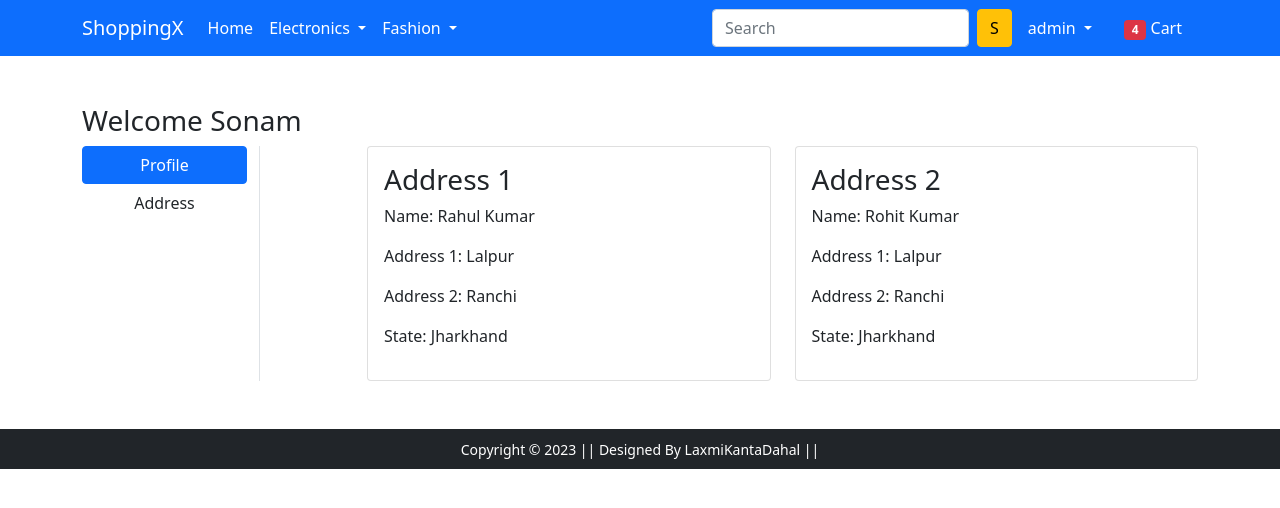
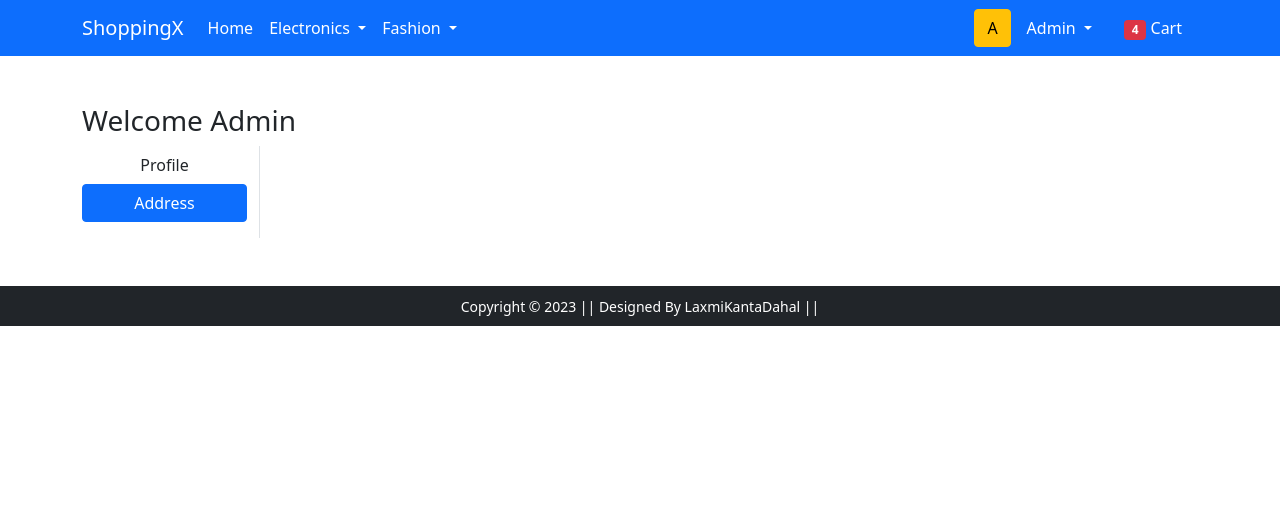
Before and after one commit to pratik213/EcommerceDjango, a Django app: page /address/ in a window 1280 px wide. Shown: the top 508 px of the page. Run offline with Django 4.2, Linux system fonts and the light colour scheme; a user stored in the database is signed in; data comes from the database, SQL or seed files in the repository; both versions use the stored data as it was after the commit; some libraries are stand-ins or nearby versions.

Commit message:
Completed User address

```diff
--- a/app/models.py
+++ b/app/models.py
@@ -14,7 +14,7 @@ PROVINCE_CHOICES=(
 
 class Customer(models.Model):
     user=models.ForeignKey(User, on_delete=models.CASCADE)
-    name=models.CharField(max_length=200)
+    name=models.CharField(max_length=200,unique=True)
     locality=models.CharField(max_length=200)
     city=models.CharField(max_length=200)
     zipcode=models.IntegerField()
--- a/app/templates/app/address.html
+++ b/app/templates/app/address.html
@@ -1,40 +1,34 @@
 {% extends 'app/base.html' %}
 {% load static %}
-{% block title %}Buy Now{% endblock title %}
+{% block title %}Address{% endblock title %}
 {% block main-content %}
 <div class="container my-5">
  <div class="row">
- <h3>Welcome Sonam</h3>
+ <h3>Welcome {{request.user.username|capfirst}}</h3>
   <div class="col-sm-2 border-end">
    <ul class="list-unstyled">
-    <li class="d-grid"><a href="{% url 'profile' %}" class="btn btn-primary">Profile</a></li>
-    <li class="d-grid"><a href="{% url 'address' %}" class="btn">Address</a></li>
+    <li class="d-grid"><a href="{% url 'profile' %}" class="btn">Profile</a></li>
+    <li class="d-grid"><a href="{% url 'address' %}" class="btn {{active}}">Address</a></li>
    </ul>
   </div>
   <div class="col-sm-9 offset-sm-1">
    <div class="row">
+    {% for a in add %}
     <div class="col-sm-6">
-     <div class="card">
+     <div class="card shadow mb-4">
       <div class="card-body">
-       <h3>Address 1</h3>
-       <p>Name: Rahul Kumar</p>
-       <p>Address 1: Lalpur</p>
-       <p>Address 2: Ranchi</p>
-       <p>State: Jharkhand</p>
+
+       <h3>Address {{forloop.counter}}</h3>
+       <p>Name: {{a.name|capfirst}} </p>
+       <p>Locality: {{a.locality|capfirst}}</p>
+       <p>City: {{a.city|capfirst}}</p>
+       <p>Zipcode: {{a.zipcode|capfirst}}</p>
+       <p>Province: {{a.province|capfirst}}</p>
       </div>
      </div>
     </div>
-    <div class="col-sm-6">
-     <div class="card">
-      <div class="card-body">
-       <h3>Address 2</h3>
-       <p>Name: Rohit Kumar</p>
-       <p>Address 1: Lalpur</p>
-       <p>Address 2: Ranchi</p>
-       <p>State: Jharkhand</p>
-      </div>
-     </div>
-    </div>
+
+{% endfor %}
    </div>
   </div>
  </div>
--- a/app/templates/app/addtocart.html
+++ b/app/templates/app/addtocart.html
@@ -78,8 +78,8 @@
   <div class="col-sm-8">
    <div class="card">
     <div class="card-body">
-      <h5 class="mb-4">We accept</h5>
-      <img src="{% static 'app/images/payment.png' %}" alt="" class="img-fluid">
+      {% comment %} <h5 class="mb-4">We accept</h5>
+      <img src="{% static 'app/images/payment.png' %}" alt="" class="img-fluid"> {% endcomment %}
     </div>
   </div>
   </div>
--- a/app/templates/app/base.html
+++ b/app/templates/app/base.html
@@ -53,15 +53,15 @@
            </li>
          </ul>
          <form class="d-flex">
-           <input class="form-control me-2" type="search" placeholder="Search" aria-label="Search">
-           <button class="btn btn-warning" type="submit">S</button>
+           {% comment %} <input class="form-control me-2" type="search" placeholder="Search" aria-label="Search"> {% endcomment %}
+           <button class="btn btn-warning" type="submit"> {{ request.user.username|first|upper}}</button>
          </form>
          <div>
           <ul class="navbar-nav me-auto mb-2 mb-lg-0">
             {% if request.user.is_authenticated %}
            <li class="nav-item dropdown mx-2">
               <a class="nav-link dropdown-toggle text-white" href="#" id="profileDropdown" role="button" data-bs-toggle="dropdown" aria-expanded="false">
-                {{ request.user}}
+                {{ request.user.username|capfirst}}
               </a>
               <ul class="dropdown-menu" aria-labelledby="profileDropdown">
                 <li><a class="dropdown-item" href="{% url 'profile' %}">Profile</a></li>
--- a/app/templates/app/productdetail.html
+++ b/app/templates/app/productdetail.html
@@ -12,6 +12,12 @@
    <hr>
    <p>{{product.description}}</p> <br>
    <h4>Rs.{{product.discounted_price}} <small class="fw-light text-decoration-line-through"> {{product.selling_price}}</small></h4> <br>
+{% comment %}
+    <form action="/add-to-cart">
+        <input type="hidden" name="prod_id" value={{product.id}}>
+    </form> {% endcomment %}
+
+
    <a href="{% url 'add-to-cart' %}" class="btn btn-primary shadow px-5 py-2">Add to Cart</a>
    <a href="{% url 'buy-now' %}" class="btn btn-danger shadow px-5 py-2 ms-4">Buy Now</a>
    <h5 class="mt-5">Available Offers</h5>
--- a/app/urls.py
+++ b/app/urls.py
@@ -10,7 +10,7 @@ urlpatterns = [
     path('product-detail/<int:pk>', views.ProductDetailView.as_view(), name='product-detail'),
     path('cart/', views.add_to_cart, name='add-to-cart'),
     path('buy/', views.buy_now, name='buy-now'),
-    path('profile/', views.profile, name='profile'),
+    path('profile/', views.ProfileView.as_view(), name='profile'),
     path('address/', views.address, name='address'),
     path('orders/', views.orders, name='orders'),
     path('changepassword/', auth_views.PasswordChangeView.as_view(template_name='app/changepassword.html',form_class=MyPasswordChangeForm,success_url='/passwordchangedone/'), name='changepassword'),
--- a/app/views.py
+++ b/app/views.py
@@ -1,7 +1,7 @@
 from django.shortcuts import render,redirect
 from django.views import View
 from . models import Customer,Product,Cart,OrderPlaced
-from . forms import CustomerRegistrationForm,LoginForm
+from . forms import CustomerRegistrationForm,LoginForm,CustomerProfileForm
 from django.contrib import messages
 from django.contrib.auth import login,authenticate
 
@@ -38,11 +38,32 @@ def add_to_cart(request):
 def buy_now(request):
  return render(request, 'app/buynow.html')
 
-def profile(request):
- return render(request, 'app/profile.html')
+# def profile(request):
+#  return render(request, 'app/profile.html')
+
+class ProfileView(View):
+    def get(self,request):
+        form=CustomerProfileForm()
+        return render(request,"app/profile.html",{'form':form,'active':'btn-primary'})
+
+    def post(self,request):
+        form=CustomerProfileForm(request.POST)
+        if form.is_valid():
+            usr=request.user
+            name=form.cleaned_data['name']
+            locality=form.cleaned_data['locality']
+            city=form.cleaned_data['city']
+            zipcode=form.cleaned_data['zipcode']
+            province=form.cleaned_data['province']
+            reg=Customer(user=usr,name=name,locality=locality,city=city,zipcode=zipcode,province=province)
+            reg.save()
+            messages.success(request, "Congratulation!! Profile Updated Successfully")
+            form=CustomerProfileForm()
+        return render(request, "app/profile.html",{'form':form,'active':'btn-primary'})
 
 def address(request):
- return render(request, 'app/address.html')
+    add=Customer.objects.filter(user=request.user)
+    return render(request, 'app/address.html',{'add':add,'active':'btn-primary'})
 
 def orders(request):
  return render(request, 'app/orders.html')
```
Also changed, not shown: app/forms.py (+14 -0 lines), app/templates/app/profile.html (+22 -34 lines), db.sqlite3.
